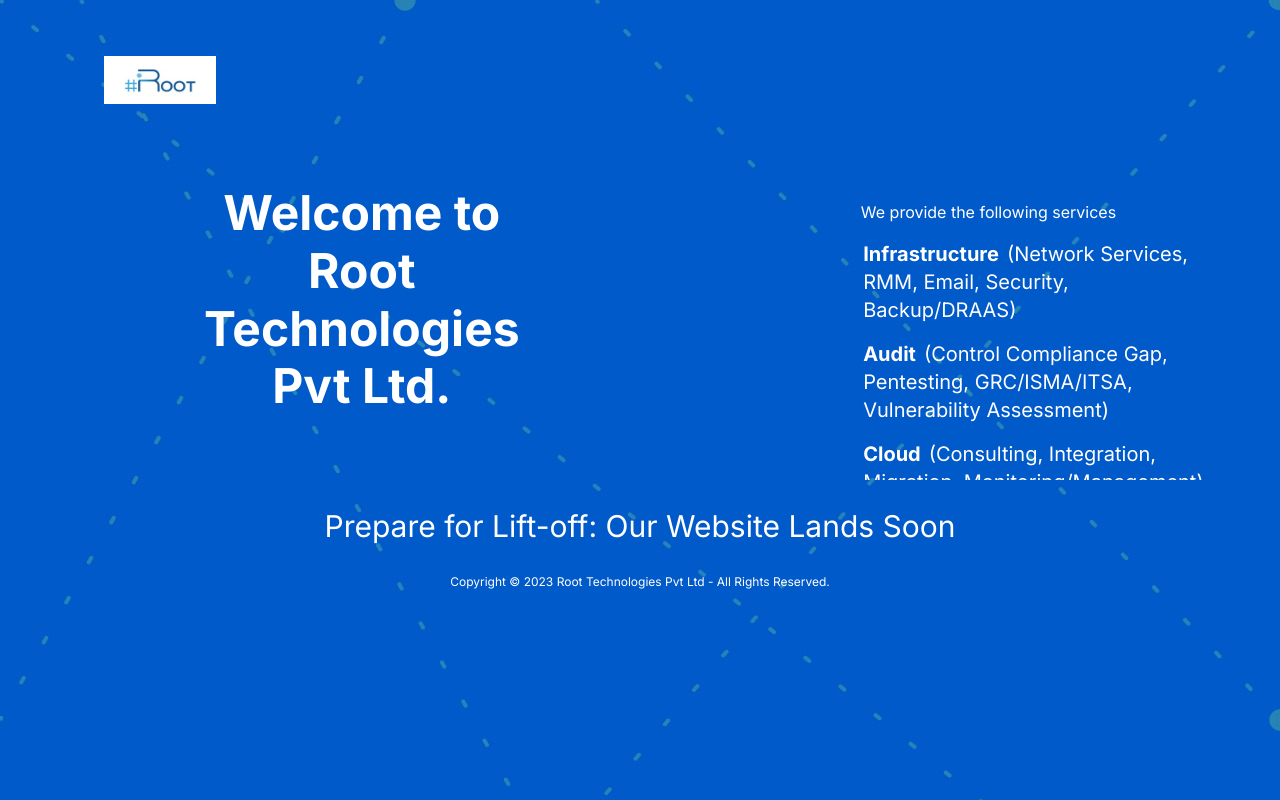
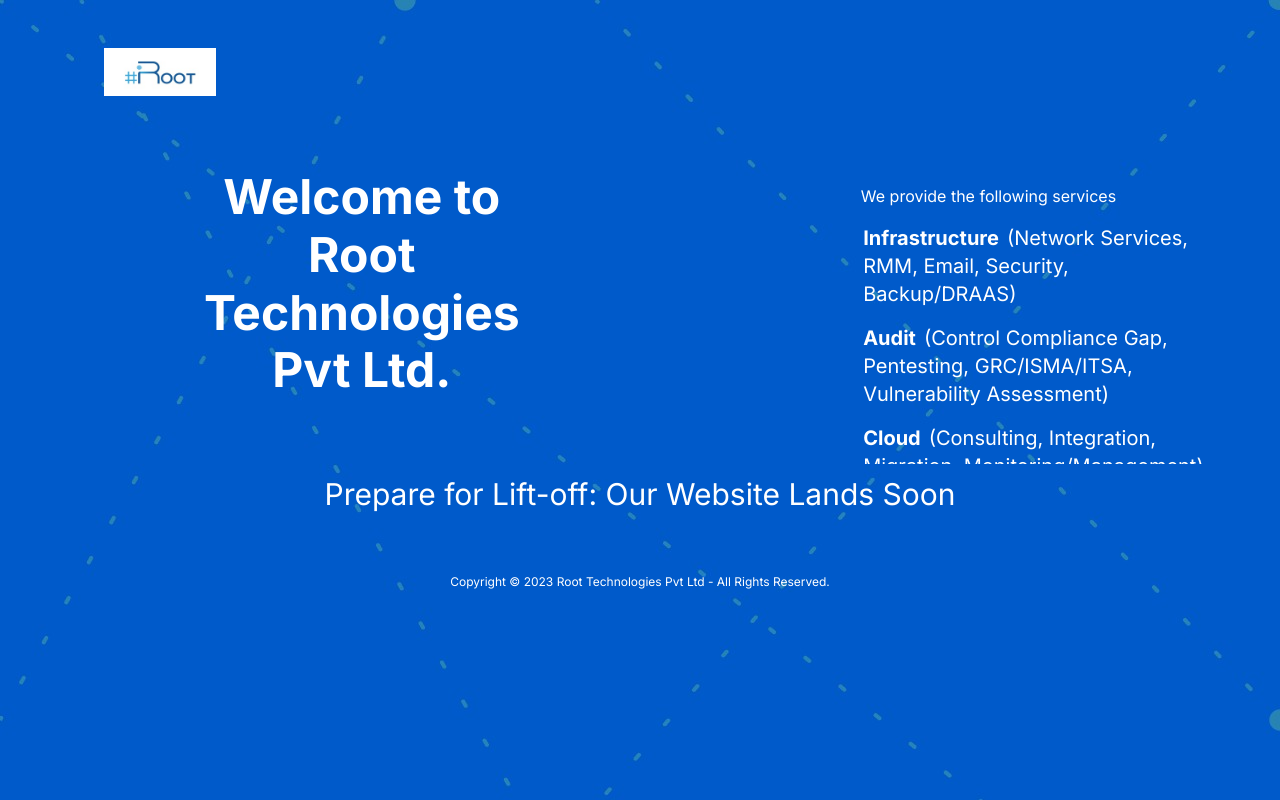
Before and after one commit to skd28/root_home, a Next.js app: page / in a window 1280 px wide. Built offline with nearby package versions, Linux system fonts and the light colour scheme.

Commit message:
update size

```diff
--- a/app/components/New_Page.js
+++ b/app/components/New_Page.js
@@ -16,7 +16,7 @@
           backgroundImage: "url(/new_background.jpg)",
         }}
       >
-        <div className="py-3 px-4 lg:mx-20 lg:my-10">
+        <div className="py-3 px-4 lg:mx-20 lg:my-8">
           {/* Logo Image */}
           <img
             src="/main_logo.jpg"
@@ -25,7 +25,7 @@
           />
         </div>
 
-        <div className="grid grid-flow-row lg:grid-flow-col lg:mt-8 lg:gap-20">
+        <div className="grid grid-flow-row lg:grid-flow-col lg:mt-6 lg:gap-20 ">
           <div className="mx-auto  lg:w-1/2 ">
             <h1 className="font-inter  font-bold  text-white text-center my-4  text-[1.5rem] xs:text-[2rem] lg:text-[3rem] xs:my-2 lg:py-0">
               Welcome to Root Technologies Pvt Ltd.
@@ -120,11 +120,11 @@
           </div>
         </div>
 
-        <div className=" text-white text-xl lg:text-3xl font-inter text-center w-3/4 mx-auto py-4 lg:my-1 0">
+        <div className=" text-white text-xl lg:text-3xl font-inter text-center w-3/4 mx-auto  py-2 xs:py-4 lg:my-1 0">
           Prepare for Lift-off: Our Website Lands Soon
         </div>
         {/* Footer part content update */}
-        <p className="text-xs leading-5 text-white  text-center py-10 lg:py-0">
+        <p className="text-xs leading-5 text-white  text-center py-5 lg:py-0">
           Copyright © 2023 Root Technologies Pvt Ltd - All Rights Reserved.{" "}
         </p>
       </div>
```
